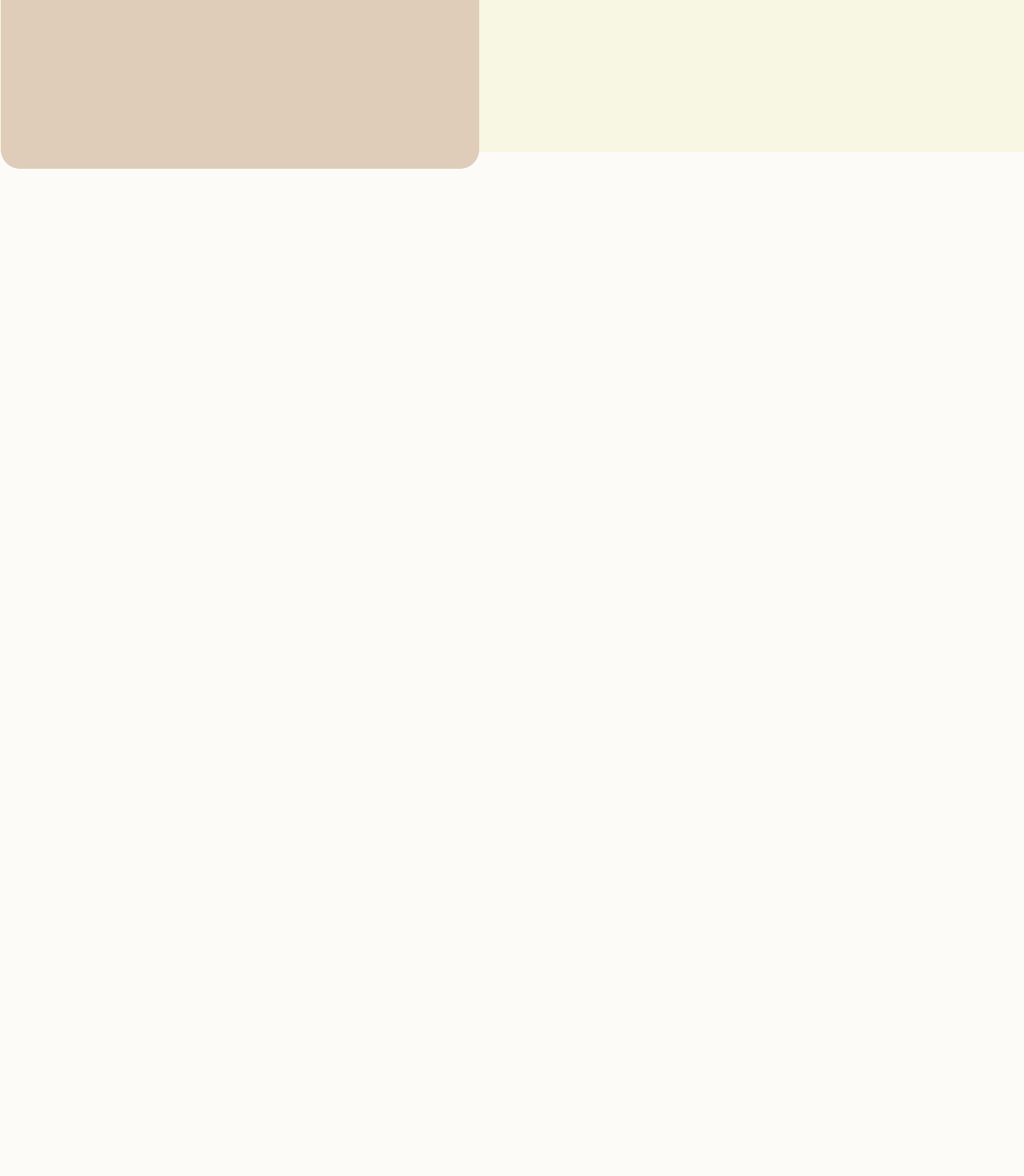
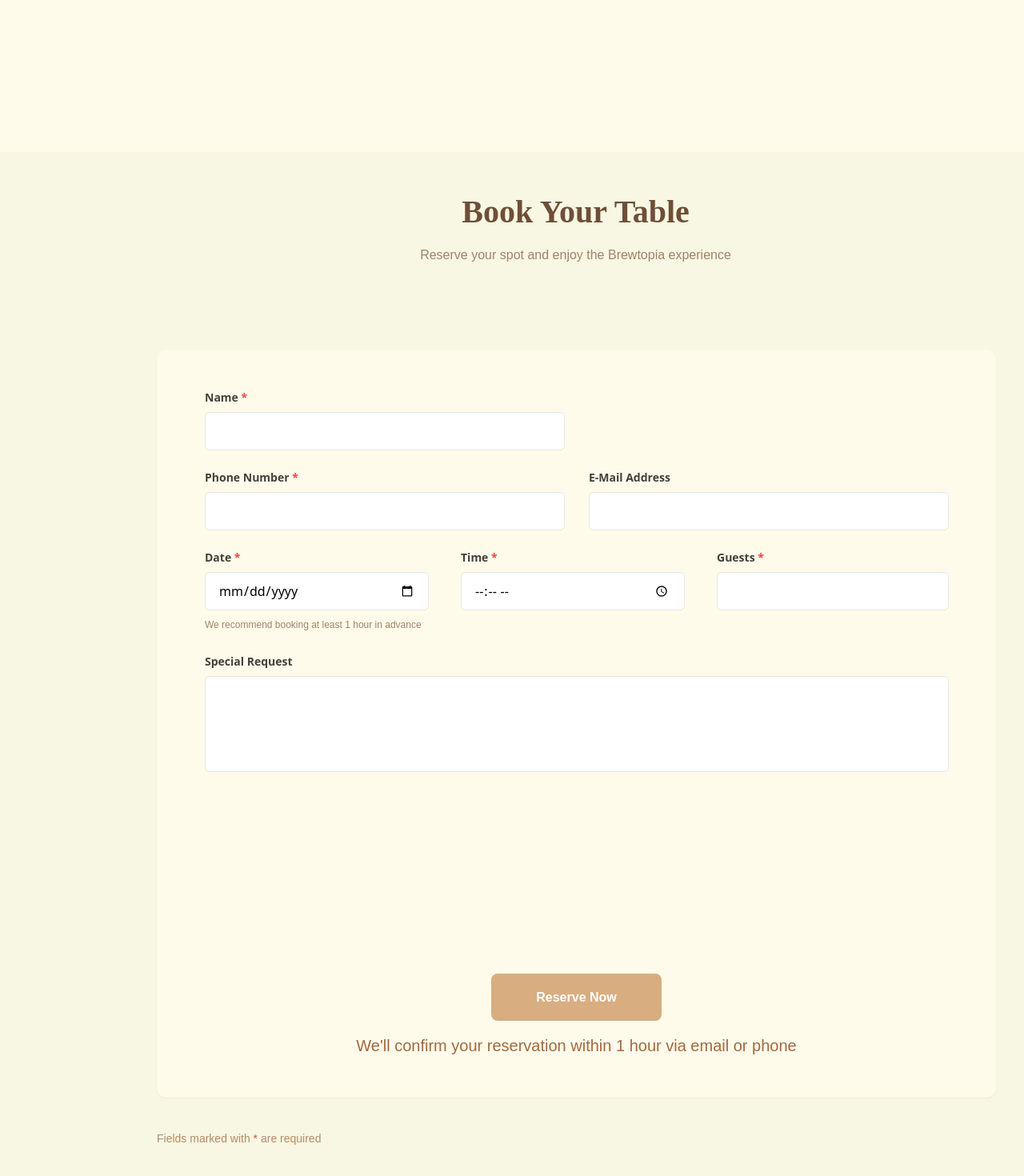
Before and after one commit to RasulAhmadov/CoffeShop, a React (Vite) app in the folder Coffe-shop/: page / in a window 1280 px wide. Shown: the part 5187-6657 px from the top of the page at 80% size. Before the commit the page ends 5398 px from the top, so only its background shows below. Built offline with nearby package versions, Linux system fonts and the light colour scheme.

Commit message:
feat:add-book-table

```diff
--- /dev/null
+++ b/Coffe-shop/src/pages/Main/components/bookTable.tsx
@@ -0,0 +1,175 @@
+import React from 'react';
+
+export const BookTable = () => {
+  return (
+    <section
+      className="w-full relative block"
+      style={{
+        height: '1284px',
+        backgroundColor: '#F7F7E3',
+      }}
+    >
+
+      <div className="relative mx-auto h-full" style={{ width: '1440px' }}>
+
+
+      <div
+          className="text-center"
+          style={{
+            position: 'absolute',
+            width: '647px',
+            height: '112px',
+            top: '45px',
+            left: '396px'
+          }}
+        >
+          <h1
+            style={{
+              fontFamily: "'Playfair Display', serif",
+              fontWeight: 700,
+              fontSize: '40px',
+
+              color: '#6F4E37',
+              marginBottom: '12px'
+            }}
+          >
+            Book Your Table
+          </h1>
+          <p
+            style={{
+              fontFamily: "'Poppins', sans-serif",
+              fontWeight: 400,
+              fontSize: '16px',
+              color: '#A1826A'
+            }}
+          >
+            Reserve your spot and enjoy the Brewtopia experience
+          </p>
+        </div>
+
+
+        <div
+          className="opacity-100 shadow-sm"
+          style={{
+            position: 'absolute',
+            width: '1049px',
+            height: '935px',
+            top: '247px',
+            left: '196px',
+            backgroundColor: '#FFFBEB',
+            borderRadius: '12px',
+          }}
+        >
+          <div className="w-full h-full relative">
+
+
+            <div style={{ position: 'absolute', top: '50px', left: '60px', width: '450px' }}>
+              <label className="block text-stone-700 text-sm font-semibold mb-2">Name <span className="text-red-500">*</span></label>
+              <input type="text" className="w-full px-4 py-3 rounded-md border border-stone-200 bg-white focus:outline-none" style={{ height: '48px' }} />
+            </div>
+
+
+            <div style={{ position: 'absolute', top: '150px', left: '60px', width: '450px' }}>
+              <label className="block text-stone-700 text-sm font-semibold mb-2">Phone Number <span className="text-red-500">*</span></label>
+              <input type="tel" className="w-full px-4 py-3 rounded-md border border-stone-200 bg-white focus:outline-none" style={{ height: '48px' }} />
+            </div>
+
+
+            <div style={{ position: 'absolute', top: '150px', left: '540px', width: '450px' }}>
+              <label className="block text-stone-700 text-sm font-semibold mb-2">E-Mail Address</label>
+              <input type="email" className="w-full px-4 py-3 rounded-md border border-stone-200 bg-white focus:outline-none" style={{ height: '48px' }} />
+            </div>
+
+
+            <div style={{ position: 'absolute', top: '250px', left: '60px', width: '280px' }}>
+              <label className="block text-stone-700 text-sm font-semibold mb-2">Date <span className="text-red-500">*</span></label>
+              <input type="date" className="w-full px-4 py-3 rounded-md border border-stone-200 bg-white focus:outline-none" style={{ height: '48px' }} />
+            </div>
+
+
+            <div style={{ position: 'absolute', top: '250px', left: '380px', width: '280px' }}>
+              <label className="block text-stone-700 text-sm font-semibold mb-2">Time <span className="text-red-500">*</span></label>
+              <input type="time" className="w-full px-4 py-3 rounded-md border border-stone-200 bg-white focus:outline-none" style={{ height: '48px' }} />
+            </div>
+
+
+            <div style={{ position: 'absolute', top: '250px', left: '700px', width: '290px' }}>
+              <label className="block text-stone-700 text-sm font-semibold mb-2">Guests <span className="text-red-500">*</span></label>
+              <input type="number" min="1" className="w-full px-4 py-3 rounded-md border border-stone-200 bg-white focus:outline-none" style={{ height: '48px' }} />
+            </div>
+
+
+            <p style={{ position: 'absolute',
+                 top: '335px', left: '60px', fontFamily: "'Poppins', sans-serif",
+                  fontSize: '12px',
+                   color: '#A1826A' }}>
+              We recommend booking at least 1 hour in advance
+            </p>
+
+
+            <div style={{ position: 'absolute', top: '380px', left: '60px', width: '930px' }}>
+              <label className="block text-stone-700 text-sm font-semibold mb-2">Special Request</label>
+              <textarea rows={4} className="w-full px-4 py-3 rounded-md border border-stone-200 bg-white focus:outline-none resize-none" style={{ height: '120px' }}></textarea>
+            </div>
+
+
+            <button
+              type="submit"
+              className="flex items-center justify-center cursor-pointer hover:bg-[#c49463] transition-colors"
+              style={{
+                position: 'absolute',
+                width: '213px',
+                height: '59px',
+                top: '780px',
+                left: '418px',
+                borderRadius: '8px',
+                backgroundColor: '#D4A574E5',
+                color: '#FFFFFF',
+                fontWeight: 600,
+                fontFamily: "'Poppins', sans-serif",
+                border: 'none'
+
+              }}
+            >
+              Reserve Now
+            </button>
+
+
+            <p
+              style={{
+                position: 'absolute',
+                top: '860px',
+                left: '0px',
+                width: '1049px',
+                fontFamily: "'Poppins', sans-serif",
+                fontWeight: 400,
+                fontSize: '20px',
+                lineHeight: '100%',
+                textAlign: 'center',
+                color: '#8B4513CC'
+              }}
+            >
+              We'll confirm your reservation within 1 hour via email or phone
+            </p>
+
+          </div>
+        </div>
+
+
+        <p
+          style={{
+            position: 'absolute',
+            bottom: '40px',
+            left: '196px',
+            fontFamily: "'Poppins', sans-serif",
+            fontSize: '14px',
+            color: '#8B451399'
+          }}
+        >
+          Fields marked with <span className="text-red-500">*</span> are required
+        </p>
+
+      </div>
+    </section>
+  );
+};
--- a/Coffe-shop/src/pages/Main/components/locationHours.tsx
+++ b/Coffe-shop/src/pages/Main/components/locationHours.tsx
@@ -1,4 +1,3 @@
-
 import mapIcon from '../../../assets/img/map-icon.png';
 import clockIcon from '../../../assets/img/clock.png';
 import phoneIcon from '../../../assets/img/phone.png';
@@ -11,16 +10,12 @@ import fbIcon from '../../../assets/img/facebook.png';
 export const LocationHours = () => {
   return (
     <section
-      className="w-full flex flex-col items-center justify-center relative opacity-100 "
+      className="w-full relative block"
       style={{
-        position:'absolute',
-        backgroundColor: '#F7F7E3',
+        backgroundColor: '#fffbeb',
         height: '1145px',
-
-
       }}
     >
-
       <div
         className="flex flex-col items-center justify-center opacity-100 mx-auto"
         style={{
@@ -28,12 +23,7 @@ export const LocationHours = () => {
           height: '614px'
         }}
       >
-        <div  style={{    width: '547px',
-                   height: '64px',
-                   top: '60px',
-                  left: '446.41px',
-
-                      }}>
+        <div style={{ width: '547px', height: '64px', top: '60px', left: '446.41px' }}>
           <h1
             className="text-center opacity-100"
             style={{
@@ -55,50 +45,40 @@ export const LocationHours = () => {
             gap: '196px'
           }}
         >
-
-
           <div
             className="flex items-center justify-center opacity-100 relative"
             style={{
-              width: '680px', // Figma xəritə eni
-              height: '927px', // Figma xəritə hündürlüyü
-              backgroundColor: ' #DFCDBA',
-                 marginTop:'196px',
+              width: '680px',
+              height: '927px',
+              backgroundColor: '#DFCDBA',
+              marginTop: '196px',
               borderRadius: '24px'
             }}
           >
-
             <img
               src={mapIcon}
-
               className="object-contain"
               style={{ width: '65px', height: '65px' }}
             />
           </div>
 
-
           <div
             className="flex flex-col text-left opacity-100"
             style={{
-
               width: '550px',
               gap: '62px',
-
             }}
           >
-
             <h2
               style={{
                 fontFamily: "'Playfair Display', serif",
                 fontWeight: 600,
                 fontSize: '32px',
                 color: '#6F4E37',
-
               }}
             >
               Visit Us
             </h2>
-
 
             <div className="flex flex-col gap-1">
               <h3 className="flex items-center gap-2" style={{ fontFamily: "'Poppins', sans-serif", fontWeight: 600, fontSize: '18px', color: '#6F4E37' }}>
@@ -109,7 +89,6 @@ export const LocationHours = () => {
               </p>
             </div>
 
-
             <div className="flex flex-col gap-1">
               <h3 className="flex items-center gap-2" style={{ fontFamily: "'Poppins', sans-serif", fontWeight: 600, fontSize: '18px', color: '#6F4E37' }}>
                 <img src={clockIcon} alt="clock" className="w-5 h-5 object-contain" style={{ opacity: 0.6 }} /> When We're Open
@@ -119,33 +98,23 @@ export const LocationHours = () => {
               </p>
             </div>
 
-
             <div className="flex flex-col gap-1">
-              <h3 className="flex items-center gap-2" style={{ fontFamily: "'Poppins', sans-serif",
-                 fontWeight: 600,
-                 fontSize: '18px',
-                 color: '#6F4E37' }}>
-                <img src={phoneIcon} className="w-5 h-5 object-contain" style={{ opacity: 0.6 }} />
-                 Get in Touch
+              <h3 className="flex items-center gap-2" style={{ fontFamily: "'Poppins', sans-serif", fontWeight: 600, fontSize: '18px', color: '#6F4E37' }}>
+                <img src={phoneIcon} className="w-5 h-5 object-contain" style={{ opacity: 0.6 }} /> Get in Touch
               </h3>
-              <p style={{ fontFamily: "'Poppins', sans-serif",
-                 fontWeight: 400,
-                 fontSize: '16px',
-                 color: '#8B4513CC',
-                  paddingLeft: '28px' }}>
+              <p style={{ fontFamily: "'Poppins', sans-serif", fontWeight: 400, fontSize: '16px', color: '#8B4513CC', paddingLeft: '28px' }}>
                 +1 (555) 123-4567 <br /> hello@brewtopia.cafe
               </p>
             </div>
-
 
             <div className="flex flex-col gap-1">
               <h3 className="flex items-center gap-2" style={{ fontFamily: "'Poppins', sans-serif", fontWeight: 600, fontSize: '18px', color: '#6F4E37' }}>
                 <img src={followIcon} alt="follow" className="w-5 h-5 object-contain" style={{ opacity: 0.6 }} /> Follow Our Journey
               </h3>
               <div className="flex items-center gap-4 cursor-pointer" style={{ paddingLeft: '28px' }}>
-                <img src={tiktokIcon}  className="w-6 h-6 object-contain  transition-transform" />
-                <img src={instaIcon}  className="w-6 h-6 object-contain  transition-transform" />
-                <img src={fbIcon}  className="w-6 h-6 object-contain  transition-transform" />
+                <img src={tiktokIcon} className="w-6 h-6 object-contain transition-transform" />
+                <img src={instaIcon} className="w-6 h-6 object-contain transition-transform" />
+                <img src={fbIcon} className="w-6 h-6 object-contain transition-transform" />
               </div>
             </div>
 
--- a/Coffe-shop/src/pages/Main/index.tsx
+++ b/Coffe-shop/src/pages/Main/index.tsx
@@ -5,6 +5,7 @@ import { Hero } from './components/Hero';
 import { MenuItems } from './components/menuItems';
 import { OurStory } from './components/ourStory';
 import { LocationHours } from './components/locationHours';
+import { BookTable } from './components/bookTable';
 
 export const Main = () => {
   return (
@@ -16,6 +17,7 @@ export const Main = () => {
     <MenuItems/>
     <ExperienceGallery />
         <LocationHours />
+        <BookTable />
     </div>
   );
 };
```
Lines whose indentation alone changed are shown as unchanged.
